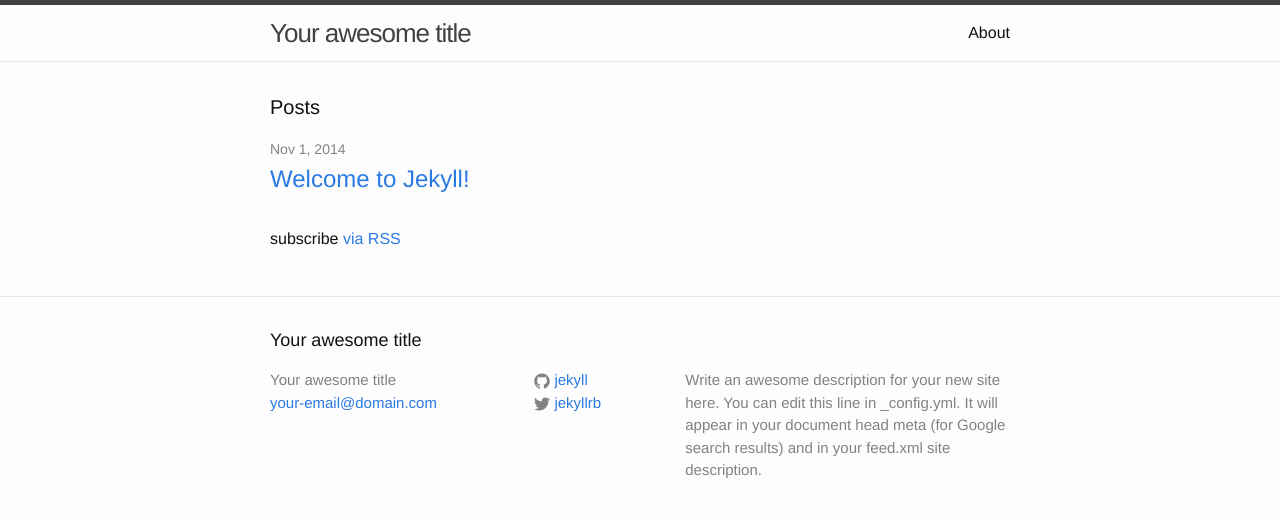
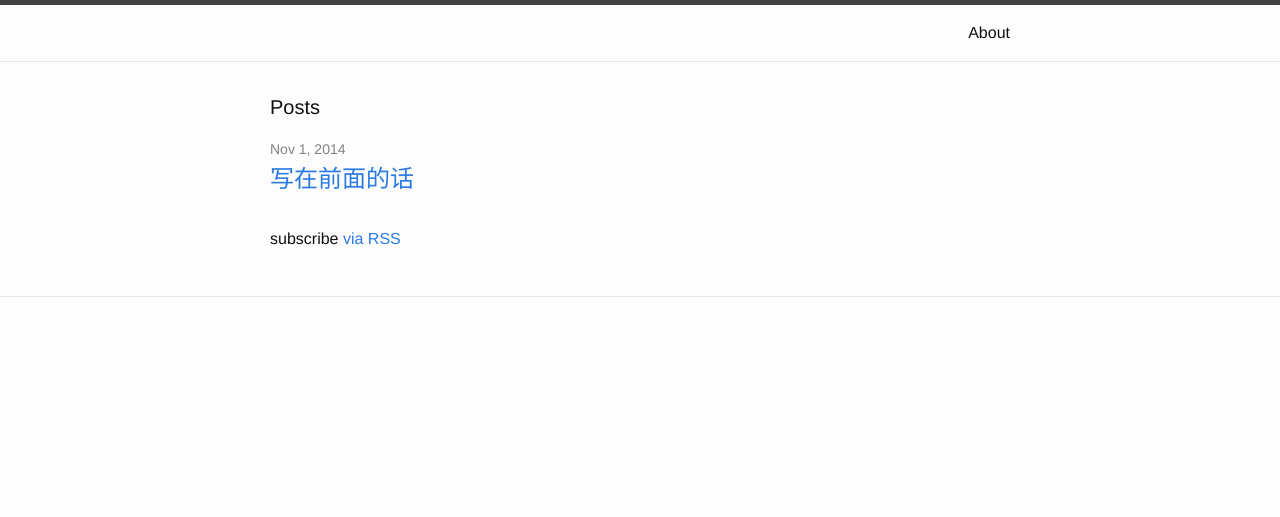
Before and after one commit to imay/imay.github.io, a Jekyll site: the page built from index.html, in a window 1280 px wide. Shown: the top 517 px of the page. Built offline with Jekyll 4.4.1, drawn with Linux system fonts in a browser that asks for light colours.

```diff
--- a/_config.yml
+++ b/_config.yml
@@ -1,14 +1,3 @@
 # Site settings
-title: Your awesome title
-email: your-email@domain.com
-description: > # this means to ignore newlines until "baseurl:"
-  Write an awesome description for your new site here. You can edit this
-  line in _config.yml. It will appear in your document head meta (for
-  Google search results) and in your feed.xml site description.
-baseurl: "" # the subpath of your site, e.g. /blog/
-url: "http://yourdomain.com" # the base hostname & protocol for your site
-twitter_username: jekyllrb
-github_username:  jekyll
-
 # Build settings
 markdown: kramdown
```
Also changed, not shown: _posts/2014-11-01-first-post.md (added, +17 -0 lines), _posts/2014-11-01-welcome-to-jekyll.markdown (deleted, +0 -25 lines).
